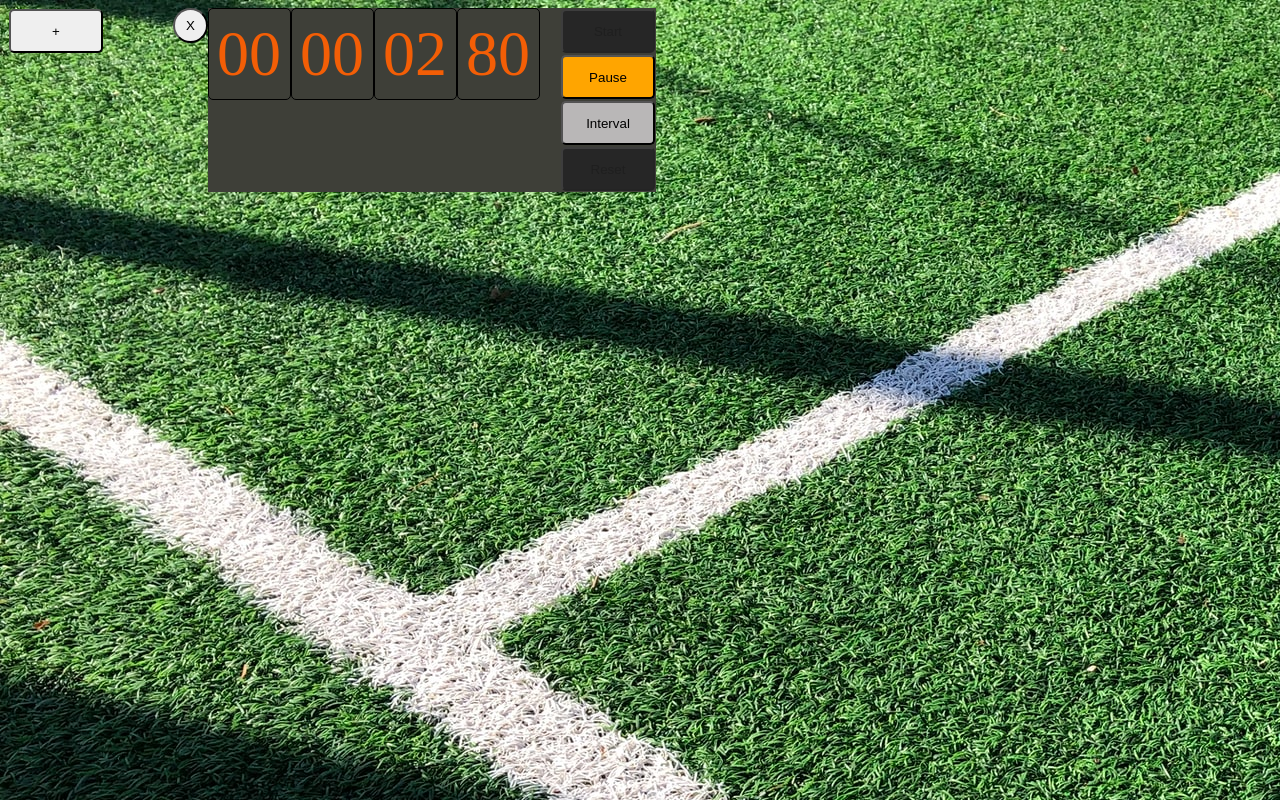
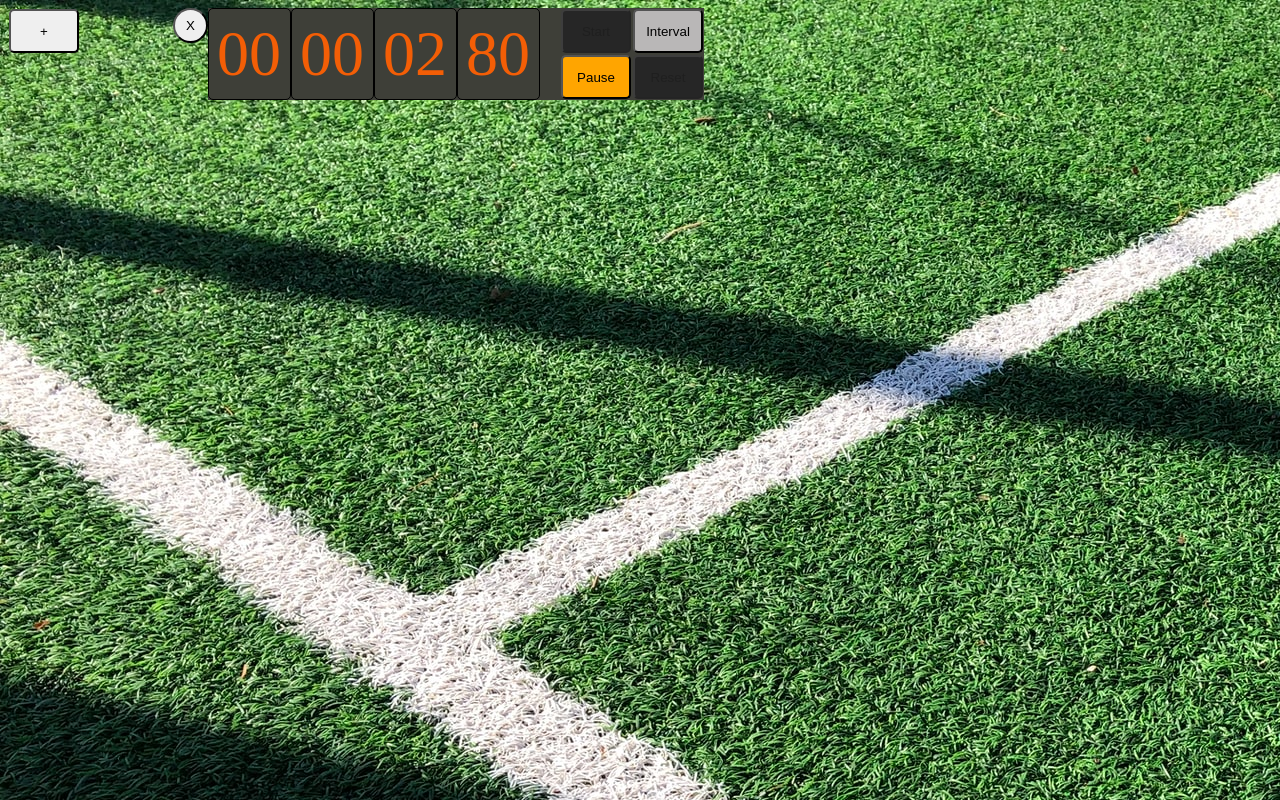
Before and after one commit to Ivan1Vasilyev/Stopwatch, a plain HTML site: page index.html in a window 1280 px wide. Both pictures are taken after a click on the button "Start". Drawn offline with Linux system fonts and the light colour scheme.

Commit message:
replace buttons 2x2

```diff
--- a/blocks/button.css
+++ b/blocks/button.css
@@ -1,6 +1,6 @@
 .button {
   margin: 1px;
-  width: 94px;
+  width: 70px;
   height: 44px;
   border-radius: 5px;
 }
--- a/blocks/container-interval.css
+++ b/blocks/container-interval.css
@@ -1,5 +1,5 @@
 .container-interval {
-  width: 350px;
+  max-width: 350px;
   display: flex;
   flex-direction: column;
   align-items: center;
--- a/blocks/stopwatch__buttons.css
+++ b/blocks/stopwatch__buttons.css
@@ -1,6 +1,5 @@
 .stopwatch__buttons {
-  display: flex;
-  flex-direction: column;
-  justify-content: center;
+  display: grid;
+  grid-template: repeat(2, 1fr)/repeat(2, 1fr);
   margin-left: 20px;
 }
--- a/index.html
+++ b/index.html
@@ -26,8 +26,8 @@
         </p>
         <div class="stopwatch__buttons">
           <button class="button stopwatch__button-start" type="button" value="start">Start</button>
+          <button class="button button_inactive stopwatch__button-interval" type="button" value="interval" disabled>Interval</button>
           <button class="button button_inactive stopwatch__button-pause" type="button" value="pause" disabled>Pause</button>
-          <button class="button button_inactive stopwatch__button-interval" type="button" value="interval" disabled>Interval</button>
           <button class="button button_inactive stopwatch__button-reset" type="button" value="reset" disabled>Reset</button>
         </div>
       </div>
--- a/scripts/index.js
+++ b/scripts/index.js
@@ -6,6 +6,7 @@ const selectors = {
     buttonInterval: '.stopwatch__button-interval',
     buttonReset: '.stopwatch__button-reset',
     buttonCloseIcon: '.stopwatch__close-icon',
+    buttonInactiveClass: 'button_inactive',
     centiseconds: '#centiseconds',
     hours: '#hours',
     intervals: '.container-interval',
@@ -21,15 +22,7 @@ const selectors = {
   intervalTemplate = document.getElementById(selectors.intervalTemplateId).content.querySelector(selectors.intervalTemplate),
   stopwatchTemplate = document.getElementById(selectors.stopwatchTemplateId).content.querySelector(selectors.stopwatchTemplate),
   stopwatchContainer = document.querySelector(selectors.stopwatchContainer),
-  buttonAddStopwatch = document.querySelector(selectors.buttonAddStopwatch),
-  buttonSettings = {
-    interval: ['interval', 'Interval', 'stopwatch__button-interval'],
-    pause: ['pause', 'Pause', 'stopwatch__button-pause'],
-    reset: ['reset', 'Reset', 'stopwatch__button-stop'],
-    continue: ['continue', 'Continue', 'stopwatch__button-start'],
-    start: ['start', 'Start', 'stopwatch__button-start'],
-    default: ['pause', 'Pause', 'button_inactive'],
-  };
+  buttonAddStopwatch = document.querySelector(selectors.buttonAddStopwatch);
 
 class Timer {
   constructor(place, next, uppestValue) {
@@ -110,14 +103,14 @@ class Stopwatch {
   setButtonEnable(...buttons) {
     buttons.forEach(button => {
       button.removeAttribute('disabled');
-      button.classList.remove('button_inactive');
+      button.classList.remove(selectors.buttonInactiveClass);
     })
   }
 
   setButtonDisable(...buttons) {
     buttons.forEach(button => {
       button.setAttribute('disabled', true);
-      button.classList.add('button_inactive');
+      button.classList.add(selectors.buttonInactiveClass);
     })
   }
 
```
Also changed, not shown: scripts/mobile.js (+9 -0 lines).
